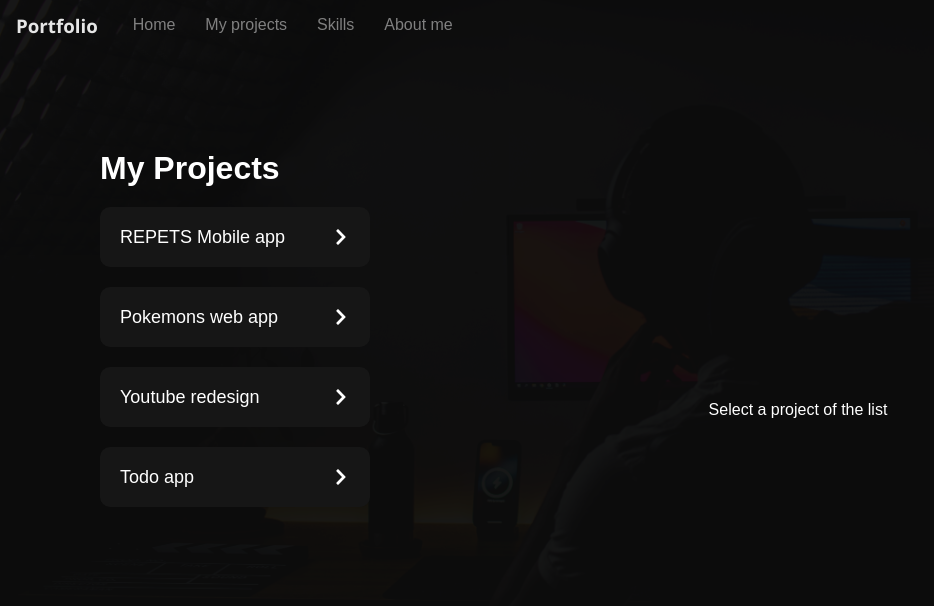
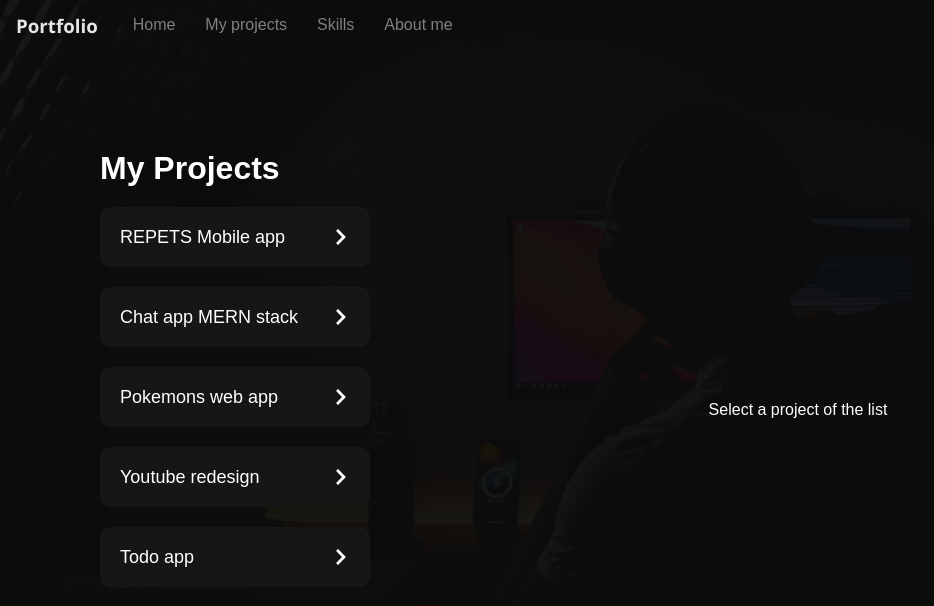
Before and after one commit to ArnoldOlanda/portfolio, a React (Vite) app: page /projects in a window 1280 px wide. Shown: the top 606 px of the page, without its empty margins (0-934 px from the left). Built offline with nearby package versions, Linux system fonts and the light colour scheme; a web font is replaced by a local one.

Commit message:
fixed chat mern extension image

```diff
--- a/src/pages/ProjectsPage.tsx
+++ b/src/pages/ProjectsPage.tsx
@@ -7,7 +7,7 @@ import repetsImage from '../../assets/repets-app.png'
 import pokeAppImage from '../../assets/poke-app-1.png'
 import youtubeRedesignImage from '../../assets/youtube-redesign.png'
 import todoAppImage from '../../assets/todo-app.png'
-// import chatMernImage from '../../assets/chat-mern.png'
+import chatMernImage from '../../assets/chat-app.png'
 
 const data = [
   {
@@ -17,13 +17,13 @@ const data = [
     sourceUri:'https://github.com/ArnoldOlanda/repetsApp',
     visitPageUri:'https://repets.netlify.app'
   },
-  // {
-  //   url: chatMernImage,
-  //   title: 'Chat app MERN stack',
-  //   description:'Aplicativo web para crear conversaciones y chatear con amigos',
-  //   sourceUri:'https://github.com/ArnoldOlanda/chat-mern-frontend',
-  //   visitPageUri: 'https://chat-mern-z4kvt4.netlify.app/',
-  // },
+  {
+    url: chatMernImage,
+    title: 'Chat app MERN stack',
+    description:'Aplicativo web para crear conversaciones y chatear con amigos',
+    sourceUri:'https://github.com/ArnoldOlanda/chat-mern-frontend',
+    visitPageUri: 'https://chat-mern-z4kvt4.netlify.app/',
+  },
   {
     url: pokeAppImage,
     title: 'Pokemons web app',
```
Also changed, not shown: assets/chat-app.png, assets/chat-mern.PNG (deleted).
